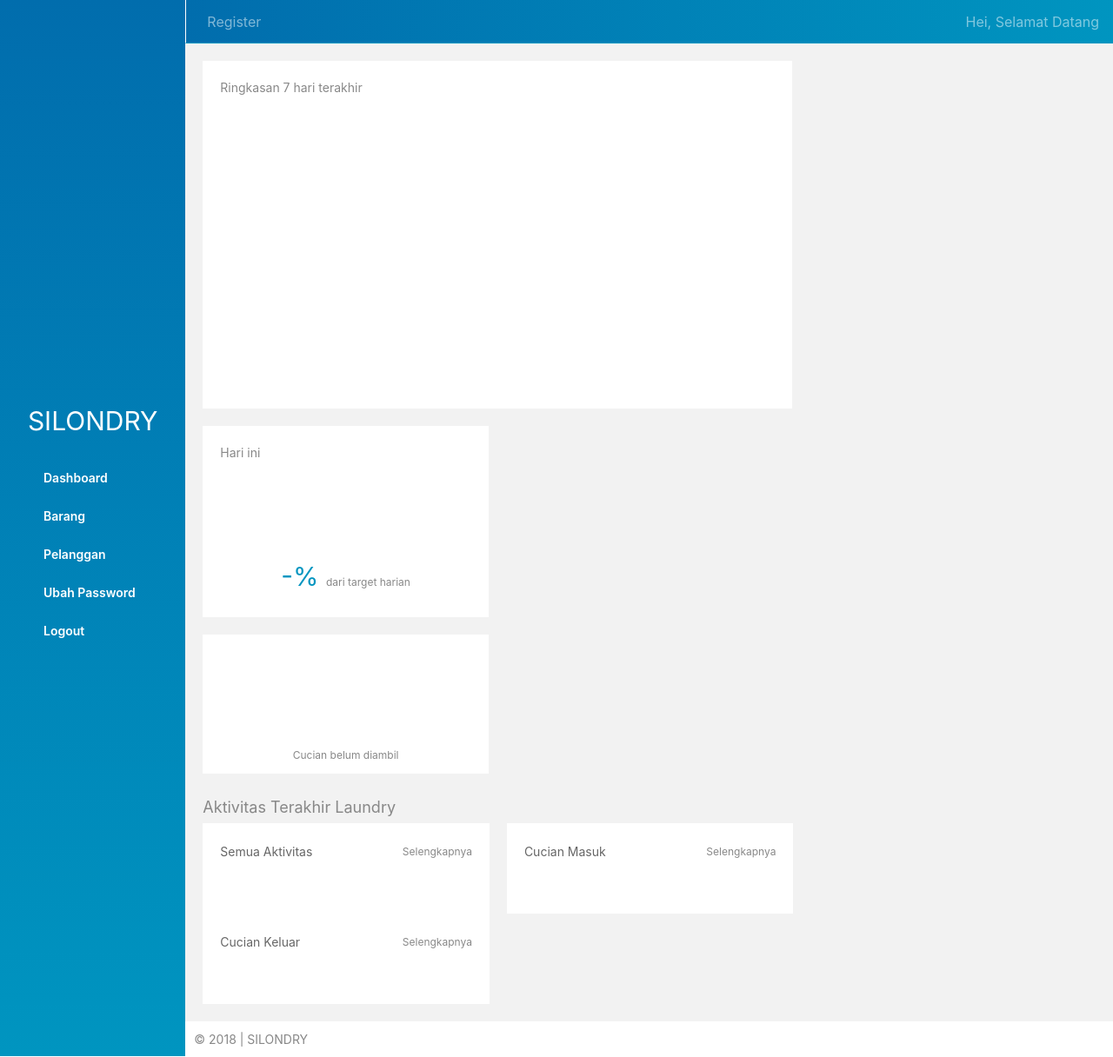
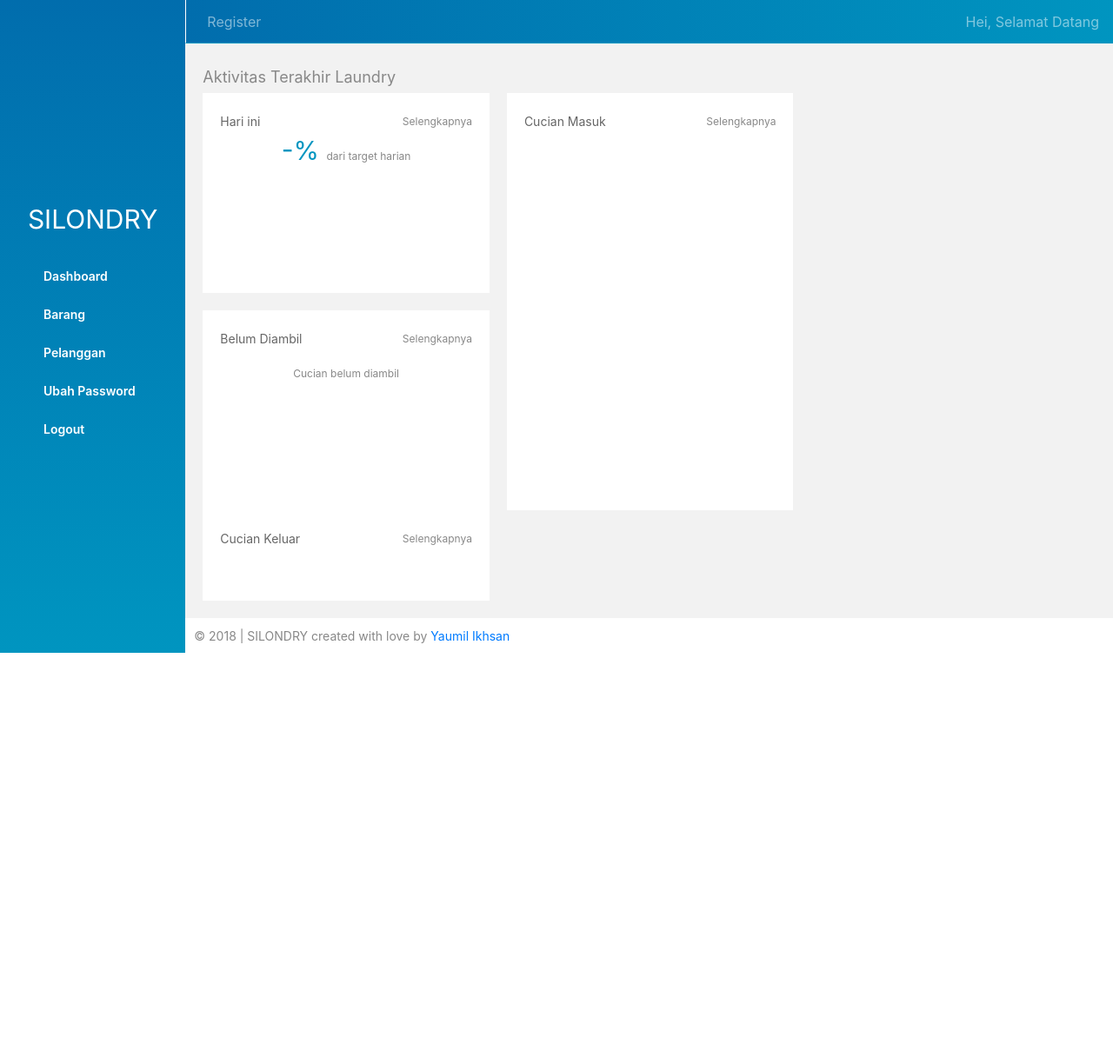
Before and after one commit to yikhsn/silondry, a PHP site: page /index.php?p=Admin in a window 1280 px wide. Shown: the whole page at 87% size. After the commit the page ends 751 px from the top, so only its background shows below. Run offline with PHP 8.4, Linux system fonts and the light colour scheme; the visitor is signed in with stand-in values (Sample User, id 1); data that the repository does not hold is empty.

Commit message:
restructure the home page and main.css

```diff
--- a/app/View/index.php
+++ b/app/View/index.php
@@ -6,44 +6,23 @@
 
   <div class="row no-gutters">
     <div class="col-12">
-      <div class="row no-gutters" id="ringkasan-container">
-        <div class="ringkasan ringkasan-umum">
-          <div class="ringkasan-umum-header">
-            <div class="ringkasan-umum-title">
-              Ringkasan 7 hari terakhir
+      <div id="ringkasan">
+        <div class="ringkasan-teks">
+          Aktivitas Terakhir Laundry
         </div>
-          </div>
-          <div class="ringkasan-umum-body">
-          <?
-          foreach($this->thisWeekInsight as $data){
-          ?>
-            <div class="progress progress-bar-vertical">
-              <div class="progress-bar" role="progressbar"
-                aria-valuenow="<? echo $data['reach'] ?>" aria-valuemin="0"
-                aria-valuemax="100" style="height: <? echo $data['reach'] ?>;">
-              </div>
-              <span class="tanggal-ringkasan">
-                <?
-                  echo $data['date']
-                ?>
-              </span>
-            </div>
-          <?
-          }
-          ?>
-          </div>
-        </div>
-        <div class="ringkasan ringkasan-inti">
-          <div class="ringkasan-inti-container">
-            <div class="ringkasan-inti-header">
-              <div class="ringkasan-inti-title">
-                Hari ini
+        <div class="row no-gutters">
+          <div class="ringkasan-utama">
+            <div class="ringkasan-jumlah-masuk">
+              <div class="ringkasan-header-box">
+                <div class="ringkasan-judul">Hari ini</div>
+                <div class="ringkasan-selengkapnya">
+                  Selengkapnya
                 </div>
               </div>
               <?
                 $today = $this->todayInsight;
               ?>
-            <div class="ringkasan-inti-body">
+              <div class="ringkasan-masuk-body">
                 <div class="ringkasan-hari-ini">
                   <? echo $today['today']; ?>
                 </div>
@@ -57,7 +36,14 @@
                   </div>
                 </div>
               </div>
-          <div class="barang-belum-diambil">
+              <div class="ringkasan-belum-diambil">
+                <div class="ringkasan-header-box">
+                  <div class="ringkasan-judul">Belum Diambil</div>
+                  <div class="ringkasan-selengkapnya">
+                    Selengkapnya
+                  </div>
+                </div>
+                <div class="ringkasan-belum-diambil-body">
                   <div class="jumlah-belum-diambil">
                     <?= $this->notTaken; ?>
                   </div>
@@ -67,51 +53,20 @@
                 </div>
             </div>
           </div>
-    </div>
-
-    <div class="col-12">
-      <div id="latest-act">
-        <div class="latest-act-header">
-          Aktivitas Terakhir Laundry
-        </div>
-        <div class="row no-gutters">
-          <div class="latest-act-detail latest-act-all">
-            <div class="latest-act-title">
-              <div class="latest-title-text">Semua Aktivitas</div>
-              <div class="see-more-text">
+          <div class="ringkasan-aktivitas">
+            <div class="ringkasan-judul">
+              <div class="ringkasan-judul">Cucian Masuk</div>
+              <div class="ringkasan-selengkapnya">
                 Selengkapnya
               </div>
             </div>
-            <div class="latest-act-body">
-            <?
-               foreach($this->latestAll as $latest){
-            ?>
-             <li class="list-act">
-                <span>
-                  <img class="icon-in-out"src="static/img/<?=$latest['keterangan']?>.png" alt="">
-                  <?= $latest['waktu'] ?> - Cucian
-                  <span class="barang-in-out">
-                    <?= '"' . $latest['kode'] . '"'?>
-                  </span> <?= $latest['keterangan'] ?>
-                </span>
-              </li>
-              <? } ?>
-            </div>
-          </div>
-          <div class="latest-act-detail latest-act-all">
-            <div class="latest-act-title">
-              <div class="latest-title-text">Cucian Masuk</div>
-              <div class="see-more-text">
-                Selengkapnya
-              </div>
-            </div>
-            <div class="latest-act-body">
+            <div class="ringkasan-aktivitas-body">
               <?
                 foreach($this->latestIn as $latest){
               ?>
-              <li class="list-act">
+              <li class="daftar-aktivitas">
                 <span>
-                <img class="icon-in-out"src="static/img/<?=$latest['keterangan']?>.png" alt="">
+                <img class="icon-in-out"src="static/img/<?=$latest['keterangan']?>.png">
                   <?= $latest['waktu'] ?> - Cucian
                   <span class="barang-in-out">
                     <?= '"' . $latest['kode'] . '"'?>
@@ -121,20 +76,20 @@
               <? } ?>
             </div>
           </div>
-          <div class="latest-act-detail latest-act-out">
-            <div class="latest-act-title">
-              <div class="latest-title-text">Cucian Keluar</div>
-              <div class="see-more-text">
+          <div class="ringkasan-aktivitas">
+            <div class="ringkasan-judul">
+              <div class="ringkasan-judul">Cucian Keluar</div>
+              <div class="ringkasan-selengkapnya">
                 Selengkapnya
               </div>
             </div>
-            <div class="latest-act-body">
+            <div class="ringkasan-aktivitas-body">
               <?
                 foreach($this->latestOut as $latest){
               ?>
-              <li class="list-act">
+              <li class="daftar-aktivitas">
                 <span>
-                <img class="icon-in-out"src="static/img/<?=$latest['keterangan']?>.png" alt="">
+                <img class="icon-in-out"src="static/img/<?=$latest['keterangan']?>.png">
                   <?= $latest['waktu'] ?> - Cucian
                   <span class="barang-in-out">
                     <?= '"' . $latest['kode'] . '"'?>
--- a/app/View/templates/footer.php
+++ b/app/View/templates/footer.php
@@ -1,6 +1,8 @@
         </div>
         <div class="footer-container">
-            <div class="copyright">&copy; 2018 | SILONDRY</div>
+          <div class="copyright">&copy; 2018 | SILONDRY created with love by
+            <a href="https://github.com/yikhsn">Yaumil Ikhsan</a>
+          </div>
         </div>
       </div>
     </div>
--- a/static/main.css
+++ b/static/main.css
@@ -66,15 +66,12 @@
   font-weight: 600;
 }
 
-
-
 .navbar-title-silony{
   text-decoration: none;
   font-size: 30px;
   font-weight: 500;
   text-align: center;
 }
-
 
 #navbar-silony {
   /* background: white; */
@@ -83,7 +80,6 @@
   height: 50px;
   border-left: 1px solid white;
 }
-
 
 #body-silony-container{
   padding: 20px;
@@ -108,62 +104,61 @@
   padding-bottom: 40px;
 }
 
-.ringkasan{
-  margin-bottom: 20px;
+#ringkasan{
+  height: auto;
 }
 
-.ringkasan-umum{
-  width: 66%;
-  height: 400px;
-  margin-right: 21px;
-  padding: 20px;
-  background: var(--background-primary-color);
-}
-
-.ringkasan-umum-title{
-  font-size: 14px;
+.ringkasan-teks{
+  padding-right: 5px;
+  margin-bottom: 5px;
+  margin-top: 5px;
+  font-size: 18px;
   color: var(--text-color-secondary);
 }
 
-.tanggal-ringkasan {
-  transform: rotate(290deg);
-  margin-bottom: 50px;
-  color: var(--text-color-secondary);
+.ringkasan-utama{
+  width: 32.1%;
+  height: auto;
+  background: var(--background-secondary-color);
+  margin-right: 20px;
 }
 
-.ringkasan-inti {
-  width: 32%;
-  margin-right: 0;
+.ringkasan-header-box{
+  display: inline;
 }
 
-.ringkasan-inti-container{
+.ringkasan-judul {
+  display: inline;
+  color: var(--third-color);
+  font-size: 14px;
+}
+
+.ringkasan-selengkapnya{
+  float: right;
+  color : var(--text-color-secondary);
+  font-size: 12px;
+  padding-top: 4px;
+}
+
+.ringkasan-jumlah-masuk{
   padding: 20px;
-  height: 220px;
   margin-bottom: 20px;
   background: var(--background-primary-color);
+  height: 230px;
 }
 
-/* .ringkasan-inti-header {
-} */
-
-.ringkasan-inti-title{
-  font-size: 14px;
-  color: var(--text-color-secondary);
-}
-
-.ringkasan-inti-body {
+.ringkasan-masuk-body {
   text-align: center;
 }
 
 .ringkasan-hari-ini{
   font-size: 90px;
   color: var(--text-color-third);
-  padding: 0;
-  height: 110px;
 }
 
 .banding-target-container{
   text-align: center;
+  margin-top: 0;
 }
 
 .banding-target {
@@ -177,18 +172,20 @@
   color: var(--text-color-secondary);
 }
 
-.barang-belum-diambil {
+.ringkasan-belum-diambil {
   padding: 20px;
-  height: 160px;
+  height: 230px;
   background: var(--background-primary-color);
+}
+
+.ringkasan-belum-diambil-body{
   text-align: center;
 }
 
 .jumlah-belum-diambil {
   font-size: 90px;
   color: var(--text-color-third);
-  padding: 0;
-  height: 110px;
+  margin-bottom: 20px;
 }
 
 .belum-diambil-text {
@@ -196,19 +193,7 @@
   color: var(--text-color-secondary);
 }
 
-#latest-act{
-  height: auto;
-}
-
-.latest-act-header{
-  padding-right: 5px;
-  margin-bottom: 5px;
-  margin-top: 5px;
-  font-size: 18px;
-  color: var(--text-color-secondary);
-}
-
-.latest-act-detail{
+.ringkasan-aktivitas{
   width: 32.1%;
   height: auto;
   background: var(--background-primary-color);
@@ -216,40 +201,23 @@
   padding: 20px;
 }
 
-.latest-act-detail.latest-act-out {
+.ringkasan-aktivitas:nth-child(3){
   margin-right: 0;
 }
 
-.latest-act-title{
-  display: inline;
-}
-
-.latest-title-text {
-  display: inline;
-  color: var(--third-color);
-  font-size: 14px;
-}
-
-.see-more-text{
-  float: right;
-  color : var(--text-color-secondary);
-  font-size: 12px;
-  padding-top: 4px;
-}
-
-.latest-act-body{
+.ringkasan-aktivitas-body{
   padding: 20px;
 }
 
-.list-act {
+.daftar-aktivitas {
   list-style: none;
   font-size: 12px;
   /* font-weight: 600; */
   color: var(--text-color-primary);
-  margin-bottom: 15px;
+  margin-bottom: 18px;
 }
 
-.list-act:last-child {
+.daftar-aktivitas:last-child {
   margin-bottom: 0;
 }
 
@@ -323,38 +291,6 @@ tr{
   padding : 40px;
 }
 
-/* body {
-  background-color: #1D1F20;
-} */
-
-.ringkasan-umum-body{
-  padding: 20px;
-}
-
-
-/* stylesheet untuk statistik vertical pada ringkasan */
-
-.progress-bar-vertical {
-  width: 52.5px;
-  min-height: 300px;
-  display: flex;
-  align-items: flex-end;
-  margin-right: 45px;
-  float: left;
-}
-.progress-bar-vertical:nth-last-child(1) {
-  margin-right: 0;
-}
-
-.progress-bar-vertical .progress-bar {
-  text-align: center;
-  width: 100%;
-  height: 0;
-  -webkit-transition: height 0.6s ease;
-  -o-transition: height 0.6s ease;
-  transition: height 0.6s ease;
-}
-
 /* stylesheet form add and edit data */
 
 .header-form-data{
```
Lines whose indentation alone changed are shown as unchanged.
